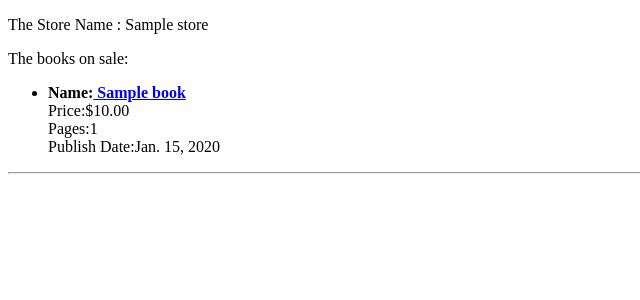
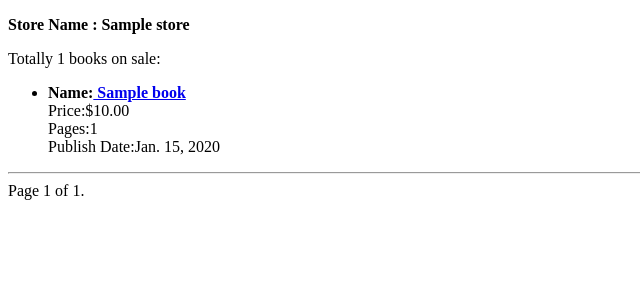
Before and after one commit to ericliu1973/Book-Publisher-Store, a Django app: page /store_list/ in a window 1280 px wide. Shown: the top 300 px of the page, without its empty margins (0-640 px from the left). Run offline with Django 3.2, Linux system fonts and the light colour scheme; tables that the repository leaves empty hold one stand-in row (values such as "Sample post").

Commit message:
add paginaiton function for book list &store list

```diff
--- a/hello_django/hello/urls.py
+++ b/hello_django/hello/urls.py
@@ -19,8 +19,8 @@ from hello import views
 urlpatterns = [
     url(r'^hello/$', views.hello),
     url(r'^author_list/$',views.author_list),
-    url(r'^store_list/$',views.store_list,name='book_list'),
-    url(r'^book_list/$',views.book_list),
+    url(r'^store_list/$',views.store_list,name='store_list'),
+    url(r'^book_list/$',views.book_list,name='book_list'),
     url(r'^publisher_list/$',views.publisher_list),
     url(r'^book/(?P<id>\d+)/$',views.book_datail,name='book_detail'),
 ]
--- a/hello_django/hello/views.py
+++ b/hello_django/hello/views.py
@@ -1,15 +1,26 @@
 from django.shortcuts import render,get_object_or_404
 from django.contrib.auth.models import User
 from  hello.models import Book,Author,Publisher,Store
+from django.core.paginator import Paginator,EmptyPage,PageNotAnInteger
 # Create your views here.
 def hello(request):
 	user_list = User.objects.all()
 	return render(request, 'table.html', {'user_list':user_list})
 
 def book_list(request):
-	books=Book.objects.all()
-	return render(request,'book_list.html',{'books':books})
-
+        # books=Book.objects.all()
+        # return render(request,'book_list.html',{'books':books})
+        book_list = Book.objects.all()
+        paginator=Paginator(book_list,3)
+        page=request.GET.get('page')
+        try:
+            books = paginator.page(page)
+        except PageNotAnInteger:
+            books =paginator.page(1)
+        except EmptyPage:
+            books=paginator.page(paginator.num_pages)
+        return render(request,'book_list.html',{'page':page,
+                                                    'books':books })
 def author_list(request):
 	authors=Author.objects.all()
 	return render(request,'author_list.html',{'authors':authors})
@@ -19,8 +30,19 @@ def publisher_list(request):
 	return render(request,'publisher_list.html',{'publishers':publishers})
 
 def store_list(request):
-	stores=Store.objects.all()
-	return render(request,'store_list.html',{'stores':stores})
+	# stores=Store.objects.all()
+	# return render(request,'store_list.html',{'stores':stores})
+    store_list = Store.objects.all()
+    paginator = Paginator(store_list, 1)
+    page = request.GET.get('page')
+    try:
+        stores = paginator.page(page)
+    except PageNotAnInteger:
+        stores = paginator.page(1)
+    except EmptyPage:
+        stores = paginator.page(paginator.num_pages)
+    return render(request, 'store_list.html', {'page': page,
+                                              'stores': stores})
 
 def book_datail(request,id):
     book = get_object_or_404(Book, id=id)
--- a/hello_django/templates/book_detail.html
+++ b/hello_django/templates/book_detail.html
@@ -15,6 +15,6 @@
       <li> Readers' Rating: {{ book.rating }}</li>
       <li> Where to Buy: {% for store in book.store.all %}  {{store.name}}&nbsp {% endfor%} </li>
   </ul>
-<a href="{% url "book_list" %}">  Back to List </a>
+<a href="{% url "book_list" %}">  Back to Book List </a>
 </body>
 </html>
--- a/hello_django/templates/book_list.html
+++ b/hello_django/templates/book_list.html
@@ -5,6 +5,9 @@
     <title>Book </title>
 </head>
 <body>
+
+<h4 style="color: #46b8da"><strong>The Book List</strong></h4>
+
    {% for book in books %}
 {#    <p> Book Title: <a href="{% url "book_detail" book.id %}"> {{ book.name }} </a> </p>#}
     <p> Book Title: <a href="{{ book.get_absolute_url }}" > {{ book.name }} </a> </p>
@@ -18,5 +21,7 @@
     </p>
    <hr>
    {% endfor %}
+{% include "pagination.html" with page=books %}
+
 </body>
 </html>
--- /dev/null
+++ b/hello_django/templates/pagination.html
@@ -0,0 +1,24 @@
+<!DOCTYPE html>
+<html lang="en">
+<head>
+    <meta charset="UTF-8">
+    <title>Title</title>
+</head>
+<body>
+<div>
+    <span>
+        {% if page.has_previous %}
+                 <a href="?page={{ page.previous_page_number }}"> Previous</a>
+        {% endif %}
+
+        Page {{ page.number }} of {{ page.paginator.num_pages }}.
+
+        {% if page.has_next %}
+                     <a href="?page={{ page.next_page_number }}"> Next</a>
+        {% endif %}
+
+
+    </span>
+</div>
+</body>
+</html>
--- a/hello_django/templates/store_list.html
+++ b/hello_django/templates/store_list.html
@@ -6,8 +6,8 @@
 </head>
 <body>
 {%for s in stores%}
-<p> The Store Name : {{ s.name }}</p>
-<p>The books on sale:</p>
+<p> <strong>Store Name : {{ s.name }}</strong> </p>
+<p>Totally {{ s.books.all.count }} books on sale:</p>
      {% for b in s.books.all %}
          <ul>
          <li><strong>Name:<a href="{% url 'book_detail' b.id %}"> {{ b.name}}</strong> </a> </li>
@@ -19,5 +19,7 @@
      {% endfor %}
 <hr>
 {% endfor %}
+
+{% include "pagination.html" with page=stores %}
 </body>
 </html>
```
